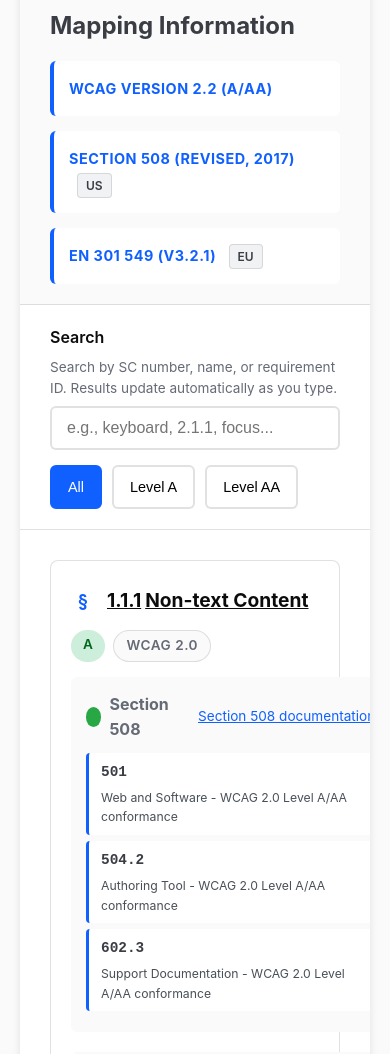
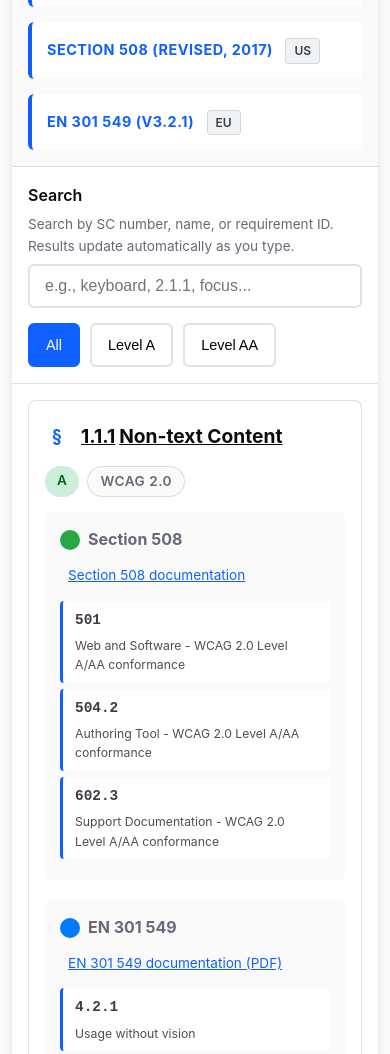
Before and after one commit to MelSumner/wcag-standards-mapping, a plain HTML site: page index.html in a window 390 px wide. Shown: the part 369-1423 px from the top of the page. Drawn offline with Linux system fonts and the light colour scheme.

Commit message:
switched to relative units

```diff
--- a/index.html
+++ b/index.html
@@ -56,22 +56,22 @@
             line-height: 1.6;
             color: var(--token-color-foreground-primary);
             background: var(--token-color-page-faint);
-            padding: 20px;
+            padding: 1.25rem;
         }
 
         .container {
-            max-width: 1400px;
+            max-width: 87.5rem;
             margin: 0 auto;
             background: var(--token-color-surface-primary);
-            border-radius: 8px;
-            box-shadow: 0 2px 8px rgba(0,0,0,0.1);
-            overflow: hidden;
+            border-radius: 0.5rem;
+            box-shadow: 0 0.125rem 0.5rem rgba(0,0,0,0.1);
+            overflow-x: hidden;
         }
 
         header {
             background: var(--token-color-foreground-highlight-high-contrast);
             color: var(--token-color-foreground-high-contrast);
-            padding: 30px;
+            padding: 1.875rem;
         }
 
         header h1 {
@@ -86,22 +86,22 @@
 
         .metadata {
             background: var(--token-color-surface-faint);
-            padding: 20px 30px;
+            padding: 1.25rem 1.875rem;
             border-bottom: 1px solid var(--token-color-border-primary);
         }
 
         .metadata-grid {
             display: grid;
-            grid-template-columns: repeat(auto-fit, minmax(300px, 1fr));
-            gap: 15px;
-            margin-top: 15px;
+            grid-template-columns: repeat(auto-fit, minmax(min(100%, 18.75rem), 1fr));
+            gap: 0.9375rem;
+            margin-top: 0.9375rem;
         }
 
         .metadata-item {
             background: var(--token-color-surface-primary);
-            padding: 15px;
-            border-radius: 6px;
-            border-left: 4px solid var(--token-color-foreground-action);
+            padding: 0.9375rem;
+            border-radius: 0.375rem;
+            border-left: 0.25rem solid var(--token-color-foreground-action);
         }
 
         .metadata-item .metadata-label {
@@ -125,18 +125,18 @@
         }
 
         .controls {
-            padding: 20px 30px;
+            padding: 1.25rem 1.875rem;
             background: var(--token-color-surface-primary);
             border-bottom: 1px solid var(--token-color-border-primary);
             display: flex;
-            gap: 15px;
+            gap: 0.9375rem;
             flex-wrap: wrap;
             align-items: flex-end;
         }
 
         .search-box {
             flex: 1;
-            min-width: 250px;
+            min-width: min(100%, 15.625rem);
         }
 
         .search-box label {
@@ -169,7 +169,7 @@
 
         .filter-group {
             display: flex;
-            gap: 10px;
+            gap: 0.625rem;
             flex-wrap: wrap;
         }
 
@@ -211,15 +211,15 @@
 
 
         .mappings-container {
-            padding: 30px;
+            padding: 1.875rem;
         }
 
         .mapping-card {
             background: var(--token-color-surface-primary);
             border: 1px solid var(--token-color-border-primary);
-            border-radius: 8px;
-            padding: 20px;
-            margin-bottom: 15px;
+            border-radius: 0.5rem;
+            padding: 1.25rem;
+            margin-bottom: 0.9375rem;
             transition: all 0.3s;
         }
 
@@ -232,14 +232,14 @@
             display: flex;
             justify-content: space-between;
             align-items: start;
-            margin-bottom: 15px;
+            margin-bottom: 0.9375rem;
             flex-wrap: wrap;
-            gap: 10px;
+            gap: 0.625rem;
         }
 
         .mapping-title {
             flex: 1;
-            min-width: 250px;
+            min-width: min(100%, 15.625rem);
         }
 
         .mapping-title h3 {
@@ -248,8 +248,9 @@
             margin: 0;
             display: flex;
             align-items: center;
-            gap: 8px;
+            gap: 0.5rem;
             flex-wrap: wrap;
+            word-break: break-word;
         }
 
         .sc-anchor {
@@ -300,17 +301,17 @@
 
         .badges {
             display: flex;
-            gap: 8px;
+            gap: 0.5rem;
             flex-wrap: wrap;
         }
 
         .badge {
-            padding: 4px 12px;
-            border-radius: 20px;
+            padding: 0.25rem 0.75rem;
+            border-radius: 1.25rem;
             font-size: 0.85em;
             font-weight: 600;
             text-transform: uppercase;
-            letter-spacing: 0.5px;
+            letter-spacing: 0.03125rem;
         }
 
         .badge-level-a {
@@ -331,24 +332,25 @@
 
         .mapping-body {
             display: grid;
-            grid-template-columns: repeat(auto-fit, minmax(300px, 1fr));
-            gap: 20px;
+            grid-template-columns: repeat(auto-fit, minmax(min(100%, 18.75rem), 1fr));
+            gap: 1.25rem;
         }
 
         .standard-section {
             background: var(--token-color-surface-faint);
-            padding: 15px;
-            border-radius: 6px;
+            padding: 0.9375rem;
+            border-radius: 0.375rem;
         }
 
         .standard-title {
             font-weight: bold;
             color: var(--token-color-foreground-faint);
-            margin-bottom: 10px;
+            margin-bottom: 0.625rem;
             display: flex;
             align-items: center;
-            gap: 8px;
+            gap: 0.5rem;
             justify-content: space-between;
+            flex-wrap: wrap;
         }
 
         .standard-link {
@@ -390,13 +392,15 @@
         }
 
         .requirement-item {
-            padding: 8px 12px;
+            padding: 0.5rem 0.75rem;
             background: var(--token-color-surface-primary);
-            border-radius: 4px;
-            margin-bottom: 6px;
+            border-radius: 0.25rem;
+            margin-bottom: 0.375rem;
             font-family: 'Courier New', monospace;
             font-size: 0.9em;
-            border-left: 3px solid var(--token-color-foreground-action);
+            border-left: 0.1875rem solid var(--token-color-foreground-action);
+            word-break: break-word;
+            overflow-wrap: break-word;
         }
 
         .requirement-item a {
@@ -425,17 +429,17 @@
 
         .note {
             background: var(--token-color-surface-warning);
-            border-left: 4px solid var(--token-color-border-warning);
-            padding: 10px 15px;
-            margin-top: 10px;
-            border-radius: 4px;
+            border-left: 0.25rem solid var(--token-color-border-warning);
+            padding: 0.625rem 0.9375rem;
+            margin-top: 0.625rem;
+            border-radius: 0.25rem;
             font-size: 0.9em;
             color: var(--token-color-foreground-warning-on-surface);
         }
 
         .no-results {
             text-align: center;
-            padding: 60px 20px;
+            padding: 3.75rem 1.25rem;
             color: var(--token-color-foreground-faint);
         }
 
@@ -446,7 +450,7 @@
 
         footer {
             background: var(--token-color-surface-faint);
-            padding: 20px 30px;
+            padding: 1.25rem 1.875rem;
             text-align: center;
             color: var(--token-color-foreground-faint);
             font-size: 0.9em;
@@ -523,6 +527,78 @@
             clip: rect(0, 0, 0, 0);
             white-space: nowrap;
             border-width: 0;
+        }
+
+        @media (max-width: 479px) {
+            body {
+                padding: 0.75rem;
+            }
+
+            header {
+                padding: 1.25rem;
+            }
+
+            header h1 {
+                font-size: 1.5em;
+            }
+
+            .controls {
+                padding: 1rem;
+                flex-direction: column;
+                align-items: stretch;
+            }
+
+            .mappings-container {
+                padding: 1rem;
+            }
+
+            .mapping-card {
+                padding: 1rem;
+            }
+
+            .metadata {
+                padding: 1rem;
+            }
+
+            .metadata-grid {
+                grid-template-columns: 1fr;
+            }
+
+            .mapping-body {
+                grid-template-columns: 1fr;
+            }
+
+            footer {
+                padding: 1rem;
+            }
+        }
+
+        @media (min-width: 480px) and (max-width: 767px) {
+            body {
+                padding: 1rem;
+            }
+
+            header {
+                padding: 1.5rem;
+            }
+
+            .controls {
+                padding: 1.25rem;
+                flex-direction: column;
+                align-items: stretch;
+            }
+
+            .mappings-container {
+                padding: 1.5rem;
+            }
+
+            .metadata-grid {
+                grid-template-columns: 1fr;
+            }
+
+            .mapping-body {
+                grid-template-columns: 1fr;
+            }
         }
 
         @media (max-width: 768px) {
```
Also changed, not shown: 1 other file.
